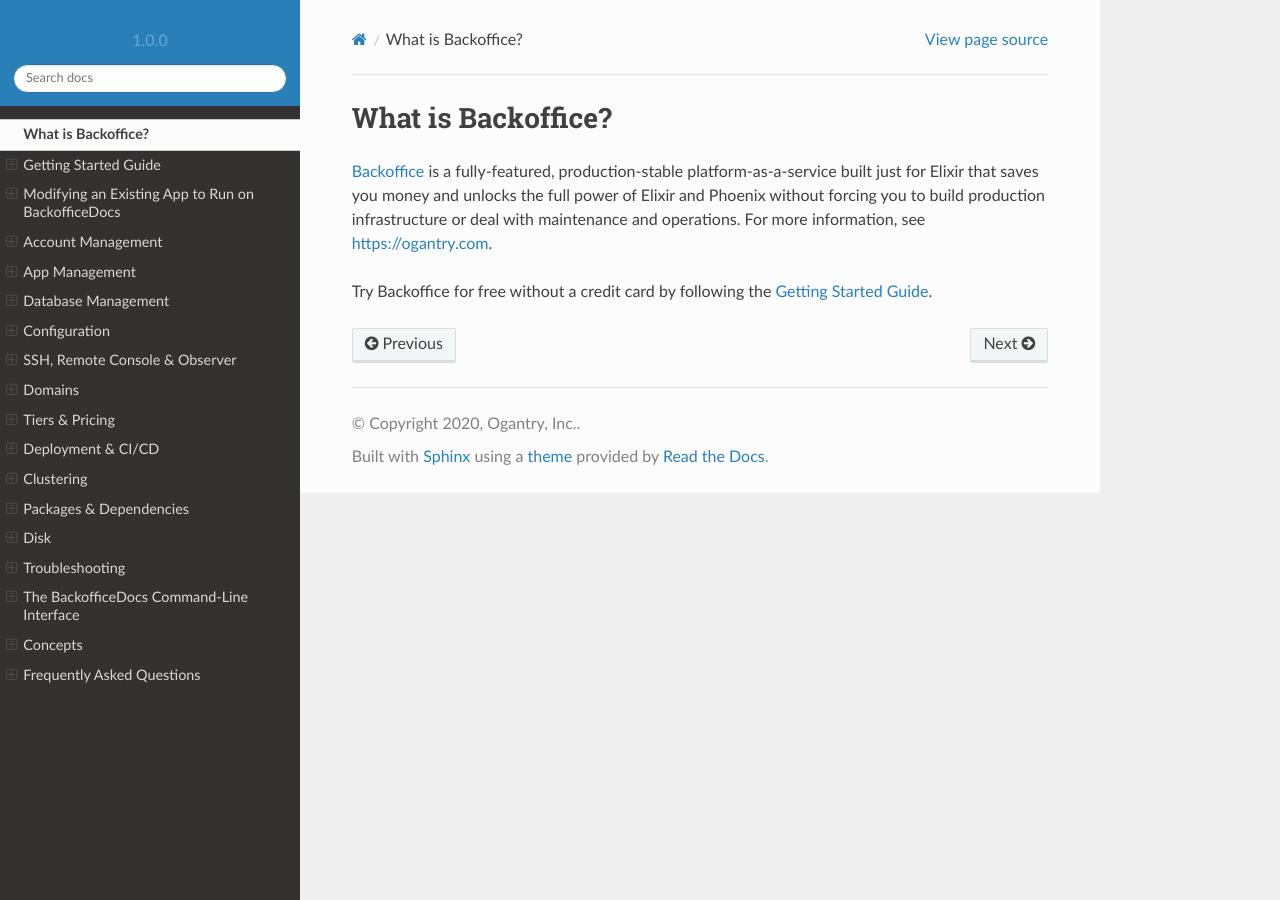
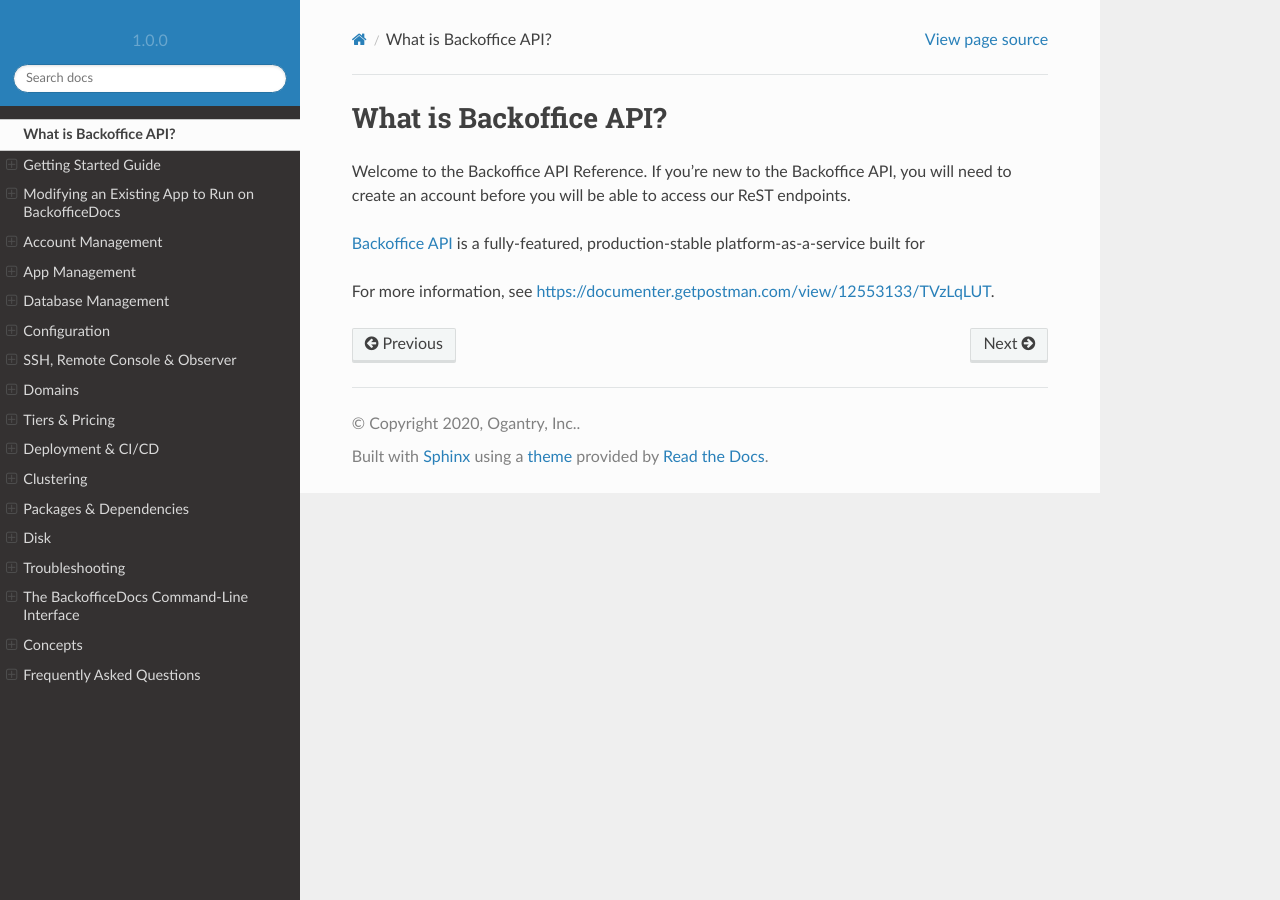
Before and after one commit to ddaugher/backoffice_docs, a Sphinx documentation site: the page built from source/intro.rst, in a window 1280 px wide. Built offline with Sphinx 7.4.7 and the Read the Docs theme 2.0.0, drawn with Linux system fonts in a browser that asks for light colours; pages that are not in the unit, such as notebooks, are missing from menus.

Commit message:
updates to include more information about postman links

```diff
--- a/source/intro.rst
+++ b/source/intro.rst
@@ -1,8 +1,9 @@
-What is Backoffice?
+What is Backoffice API?
 ==================
 
-`Backoffice <https://www.ogantry.com>`_ is a fully-featured, production-stable platform-as-a-service built just for Elixir that
-saves you money and unlocks the full power of Elixir and Phoenix without forcing you to build production infrastructure or deal
-with maintenance and operations. For more information, see https://ogantry.com.
+Welcome to the Backoffice API Reference. If you're new to the Backoffice API, you will need to create an account before you will be able
+to access our ReST endpoints.
 
-Try Backoffice for free without a credit card by following the :ref:`quick start`.
+`Backoffice API <https://documenter.getpostman.com/view/12553133/TVzLqLUT>`_ is a fully-featured, production-stable platform-as-a-service built for
+
+For more information, see https://documenter.getpostman.com/view/12553133/TVzLqLUT.
```
